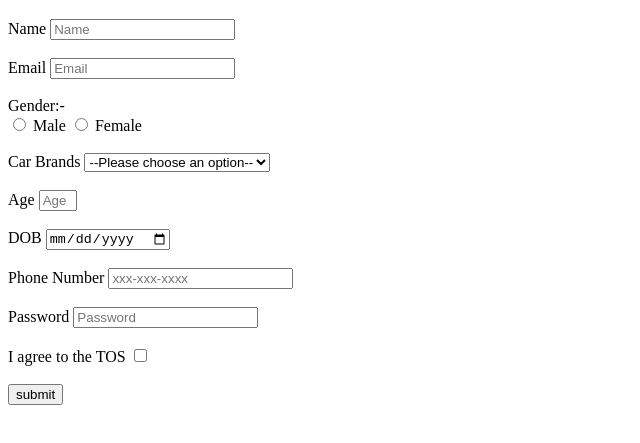
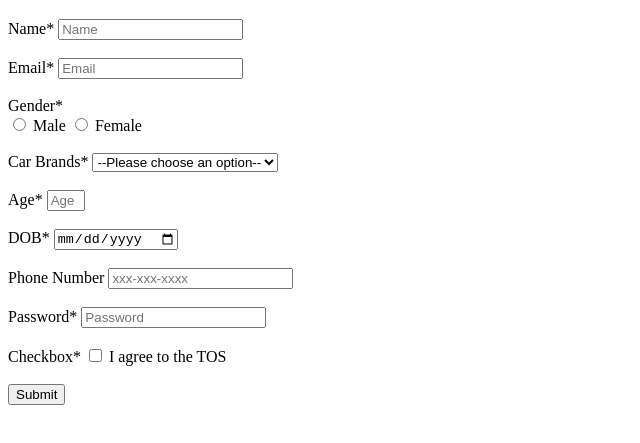
Before and after one commit to acciojob/signup-form-car-Jaisonu19, a website: page main.html in a window 1280 px wide. Shown: the part 61-504 px from the top of the page, without its empty margins (0-640 px from the left). Drawn offline with Linux system fonts and the light colour scheme.

Commit message:
created a submission

```diff
--- a/main.html
+++ b/main.html
@@ -8,46 +8,47 @@
 
 <body>
 	 <h1>Signup Form Car</h1>
-    <form action="/submit>
-		<label for="name">Name</label>
+    <form method="post">
+		<label for="name">Name*</label>
 		<input type="text" name="name" id="#name" placeholder="Name" required>
 		<br>
 		<br>
-		<label for="email">Email</label>
+		<label for="email">Email*</label>
         <input type="text" name="email" id="#email" placeholder="Email" required>
 		<br><br>
-        <label for="gender">Gender:-</label>
+        <label for="gender">Gender*</label>
 		<br>
         <input type="radio" name="gender" id="#gender_m" required>
-		<label for="gender">Male</label>
+		<label for="male">Male</label>
 		<input type="radio" name="gender" id="gender_f" required>
-		<label for="gender">Female</label>
+		<label for="female">Female</label>
 		<br><br>
-		<label for="car brands">Car Brands</label>
-		<select name="car Brands" id="#cars" required>
-			<option value="Car">--Please choose an option--</option>
-			<option value="Car">BMW</option>
-            <option value="Car">Audi</option>
-            <option value="Car">Mercedez</option>
-            <option value="Car">creta</option>
+		<label for="cars">Car Brands*</label>
+		<select name="cars" id="#cars">
+			<option value="--Please choose an option--" disabled selected>--Please choose an option--</option>
+			<option id="cars" value="BMW">BMW</option>
+            <option id="cars" value="Audi">Audi</option>
+            <option id="cars" value="Mercedez">Mercedez</option>
+            <option id="cars" value="Creta">Creta</option>
 		</select>
 		 <br><br>
-        <label for="age">Age</label>
+        <label for="age">Age*</label>
         <input type="text" name="age" id="#age" style="width: 30px" placeholder="Age" required>
 		<br><br>
-        <label for="dob">DOB</label>
+        <label for="dob">DOB*</label>
         <input type="date" name="DOB" id="#dob" required>
 		<br><br>
         <label for="phone number">Phone Number</label>
         <input type="text" name="phone number" id="#tel" placeholder="xxx-xxx-xxxx">
 		<br><br>
-        <label for="password">Password</label>
+        <label for="password">Password*</label>
         <input type="text" name="password" id="#password" placeholder="Password" required>
 		 <br><br>
-        <label for="i agree to the tos">I agree to the TOS</label>
+		 <label for="tos">Checkbox*</label>
         <input type="checkbox" name="I agree to the TOS" id="#tos" required>
+        <label for="tos">I agree to the TOS</label>
 		<br><br>
-		 <button type="button">submit</button>
+		 <button type="button">Submit</button>
     </form>
 	<!-- the entire body must be written by student -->
     <script type="text/javascript" src="./script.js">
```
